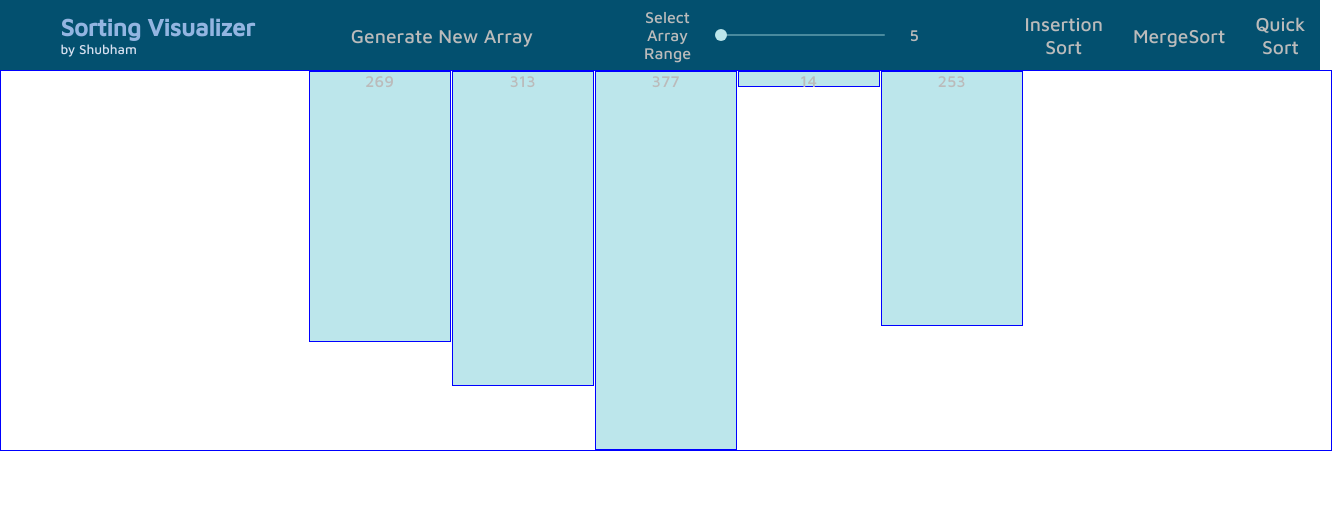
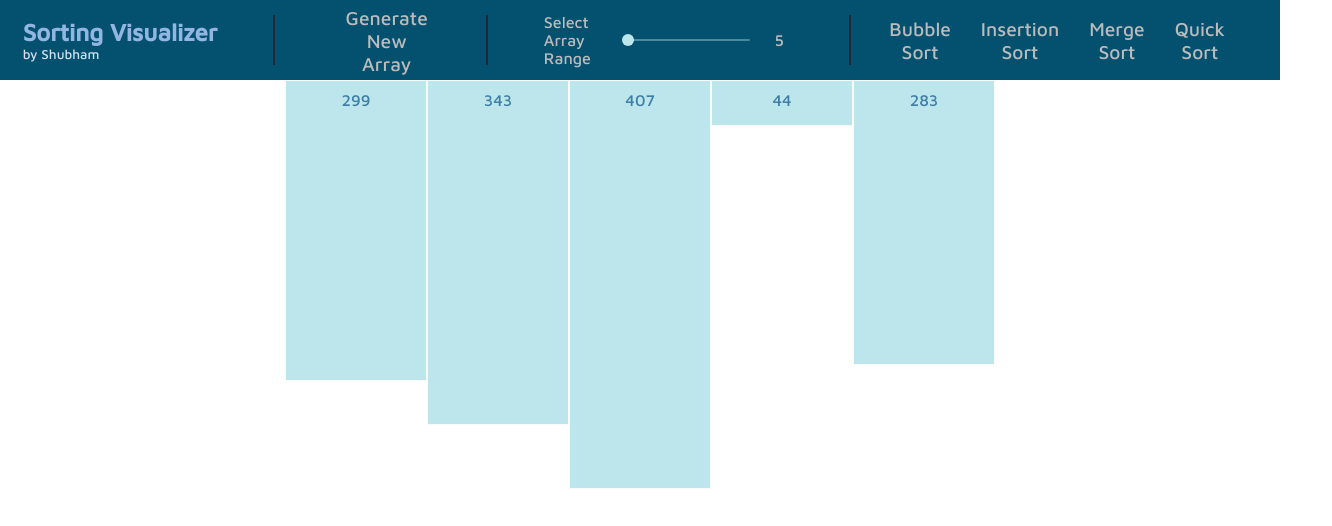
Before and after one commit to ShubhamSood1406/Sorting-Visualizer, a React (Create React App) app: page / in a window 1280 px wide. Shown: the top 526 px of the page, 1332 px wide, since content can reach past the window. Built offline with nearby package versions, Linux system fonts and the light colour scheme.

Commit message:
After 4th  stage

```diff
--- a/public/index.html
+++ b/public/index.html
@@ -2,16 +2,22 @@
 <html lang="en">
   <head>
     <meta charset="utf-8" />
-    <link rel="icon" href="https://img.icons8.com/fluent/48/000000/graph.png"/>
+    <link rel="icon" href="https://img.icons8.com/fluent/48/000000/graph.png" />
     <meta name="viewport" content="width=device-width, initial-scale=1" />
     <meta
       name="description"
       content="Web site created using create-react-app"
     />
-    <link href="https://fonts.googleapis.com/css2?family=Maven+Pro:wght@500&display=swap" rel="stylesheet">
-    <link rel="apple-touch-icon" href="%PUBLIC_URL%/logo192.png" />
+    <link
+      href="https://fonts.googleapis.com/css2?family=Maven+Pro:wght@500&display=swap"
+      rel="stylesheet"
+    />
+    <link
+      rel="apple-touch-icon"
+      href="https://img.icons8.com/fluent/48/000000/graph.png"
+    />
     <link rel="manifest" href="%PUBLIC_URL%/manifest.json" />
-    <title> Sorting Visualizer</title>
+    <title>Sorting Visualizer</title>
   </head>
   <body>
     <noscript>You need to enable JavaScript to run this app.</noscript>
--- a/src/components/Header.css
+++ b/src/components/Header.css
@@ -6,11 +6,11 @@ p {
 .heading {
   display: flex;
   flex-direction: row;
-  height: 70px;
+  height: 80px;
   width: 100%;
   background-color: #03506f;
-  padding-left: 20px;
-  padding-right: 20px;
+  /* padding-left: 20px; */
+  /* padding-right: 20px; */
   align-items: center;
   justify-content: space-around;
 }
@@ -34,22 +34,34 @@ button:hover {
   font-weight: bold;
 }
 
+.randomList {
+  width: 100px;
+}
+
 .range-wrapper {
   display: flex;
   flex-direction: row;
-  width: 300px;
+  width: 250px;
   color: #bbbbbb;
   align-items: center;
   justify-content: space-around;
 }
 
+.separator {
+  border-left: 2px solid #222831;
+  height: 50px;
+  margin-left: 10px;
+  margin-right: 10px;
+}
+
 .sort-wrapper {
+  align-items: center;
+  color: #bbbbbb;
   display: flex;
   flex-direction: row;
-  width: 250px;
-  color: #bbbbbb;
-  align-items: center;
-  justify-content: space-evenly;
+  justify-content: center;
+  padding-right: 50px;
+  width: 300px;
 }
 
 .webName {
--- a/src/components/Header.js
+++ b/src/components/Header.js
@@ -17,17 +17,28 @@ function Header() {
   };
 
   useEffect(() => {
-    const randomArr = Array.from({ length: size }, () =>
-      Math.floor(Math.random() * 500)
+    const randomArr = Array.from(
+      { length: size },
+      () => Math.floor(Math.random() * 500) + 30
     );
     console.log("Arr -> arr", arr);
     setArr(randomArr);
     // eslint-disable-next-line react-hooks/exhaustive-deps
   }, [size]);
 
+  const generateRandomList = () => {
+    const randomArr = Array.from(
+      { length: size },
+      () => Math.floor(Math.random() * 500) + 30
+    );
+    console.log("Arr -> arr", arr);
+    setArr(randomArr);
+  };
+
   function click() {
     console.log("Great Shot!");
   }
+
   return (
     <div>
       <div className="heading">
@@ -35,7 +46,14 @@ function Header() {
           <h2> Sorting Visualizer </h2>
           <h5> by Shubham</h5>
         </div>
-        <button onClick={click}> Generate New Array </button>
+
+        <div className="separator"></div>
+
+        <div className="randomList">
+          <button onClick={generateRandomList}> Generate New Array </button>
+        </div>
+
+        <div className="separator"></div>
 
         <div className="range-wrapper">
           <p> Select Array Range </p>
@@ -49,9 +67,12 @@ function Header() {
           <p style={{ margin: "10px" }}> {size} </p>
         </div>
 
+        <div className="separator"></div>
+
         <div className="sort-wrapper">
+          <button onClick={click}> Bubble Sort </button>
           <button onClick={click}> Insertion Sort </button>
-          <button onClick={click}> MergeSort </button>
+          <button onClick={click}> Merge Sort </button>
           <button onClick={click}> Quick Sort </button>
         </div>
       </div>
--- a/src/components/Main.css
+++ b/src/components/Main.css
@@ -2,18 +2,19 @@
   display: flex;
   flex-direction: row;
   width: 100%;
-  padding-left: 25px;
-  padding-right: 25px;
+  /* margin-left: 25px;
+  margin-right: 25px; */
   justify-content: center;
-  border: 1px solid blue;
+  /* border: 1px solid blue; */
 }
 
-p {
+p.barSizeName {
   text-align: center;
+  color: #3d7ea6;
+  padding-top: 10px;
 }
 
 .bar {
   background-color: #bce6eb;
-  margin-right: 1px;
-  border: 1px solid blue;
+  border: 1px solid #f9fafa;
 }
--- a/src/components/Main.js
+++ b/src/components/Main.js
@@ -2,6 +2,7 @@ import React from "react";
 import "./Main.css";
 
 function Main({ data }) {
+  // var screenWidth = window.outerWidth;
   const barWidth = 700 / data.length;
   return (
     // <div style={{ padding: "10px" }}>
@@ -11,8 +12,7 @@ function Main({ data }) {
           className="bar"
           style={{ height: `${size}px`, width: `${barWidth}px` }}
         >
-          {" "}
-          <p>{size}</p>
+          {data.length < 20 && <p className="barSizeName">{size}</p>}
         </div>
       ))}
     </div>
```
Also changed, not shown: 1 other file (tests, documents, lock files or other folders).
